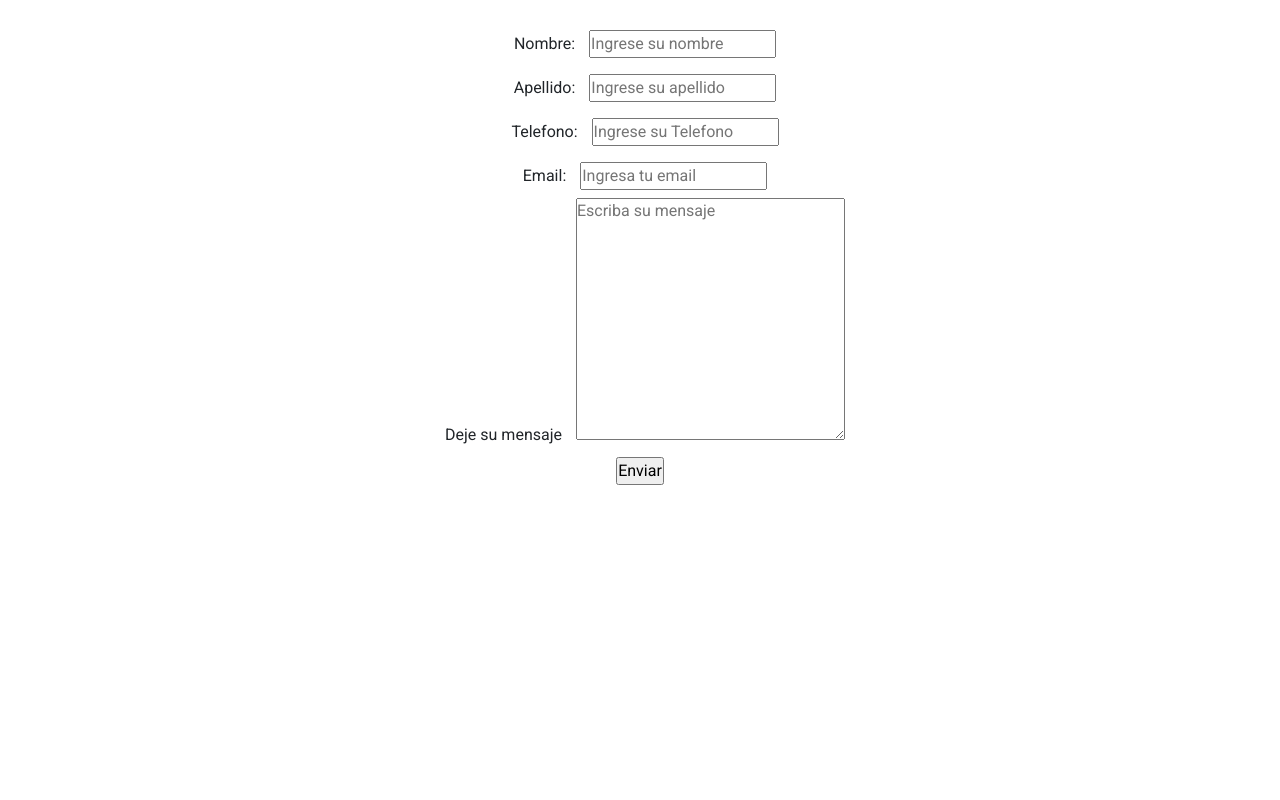
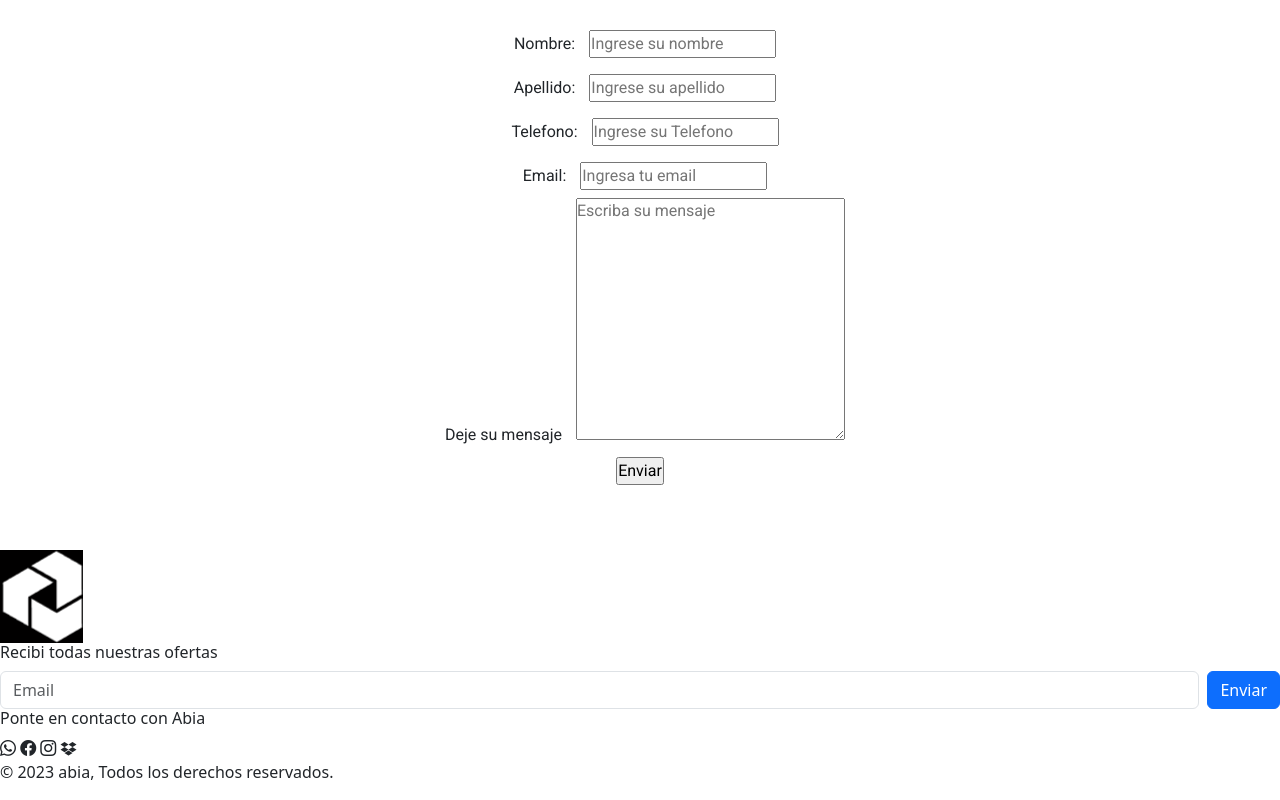
Before and after one commit to Nicoaboy/PreEntrega2-Nicoaboy, a plain HTML site: page pages/contacto.html in a window 1280 px wide. Shown: the part 477-1277 px from the top of the page. Before the commit the page ends 1027 px from the top, so only its background shows below. Drawn offline with nearby package versions, Linux system fonts and the light colour scheme.

Commit message:
creando mi footer

```diff
--- a/pages/contacto.html
+++ b/pages/contacto.html
@@ -71,6 +71,35 @@
       </form>
     </main>
     <footer > <!-- footer = pie de pagina -->
+        <section class="foote">
+            <Div class="foot t1">
+            <img src="../images/logo-menu navegador.png" alt="">
+            </Div>
+            <div class="foot t2">
+              <form>
+                <h6>Recibi todas nuestras ofertas</h6>
+                <div class="d-flex flex-column flex-sm-row w-100 gap-2">
+                  <label for="newsletter1" class="visually-hidden">Email address</label>
+                  <input id="newsletter1" type="text" class="form-control" placeholder="Email">
+                  <button class="btn btn-primary" type="button">Enviar</button>
+                </div>
+              </form>
+            </div>
+            <div class="foot t3">
+            </div>
+            <div class="foot t4">
+              <h6>Ponte en contacto con Abia</h6>
+              <section>
+                <i class="bi bi-whatsapp"></i>
+                <i class="bi bi-facebook"></i>
+                <i class="bi bi-instagram"></i>
+                <i class="bi bi-dropbox"></i>
+              </section>
+            </div>
+            <div class="foot t5">
+              <p>&copy; 2023 abia, Todos los derechos reservados.</p>
+            </div>
+            <section>
     </footer>
     <script src="https://cdn.jsdelivr.net/npm/bootstrap@5.3.0-alpha3/dist/js/bootstrap.bundle.min.js" integrity="sha384-ENjdO4Dr2bkBIFxQpeoTz1HIcje39Wm4jDKdf19U8gI4ddQ3GYNS7NTKfAdVQSZe" crossorigin="anonymous"></script>
 </body>
```
Also changed, not shown: index.html (+29 -0 lines), pages/nosotros.html (+29 -0 lines), pages/productos.html (+29 -0 lines), pages/proyectos.html (+29 -0 lines).
